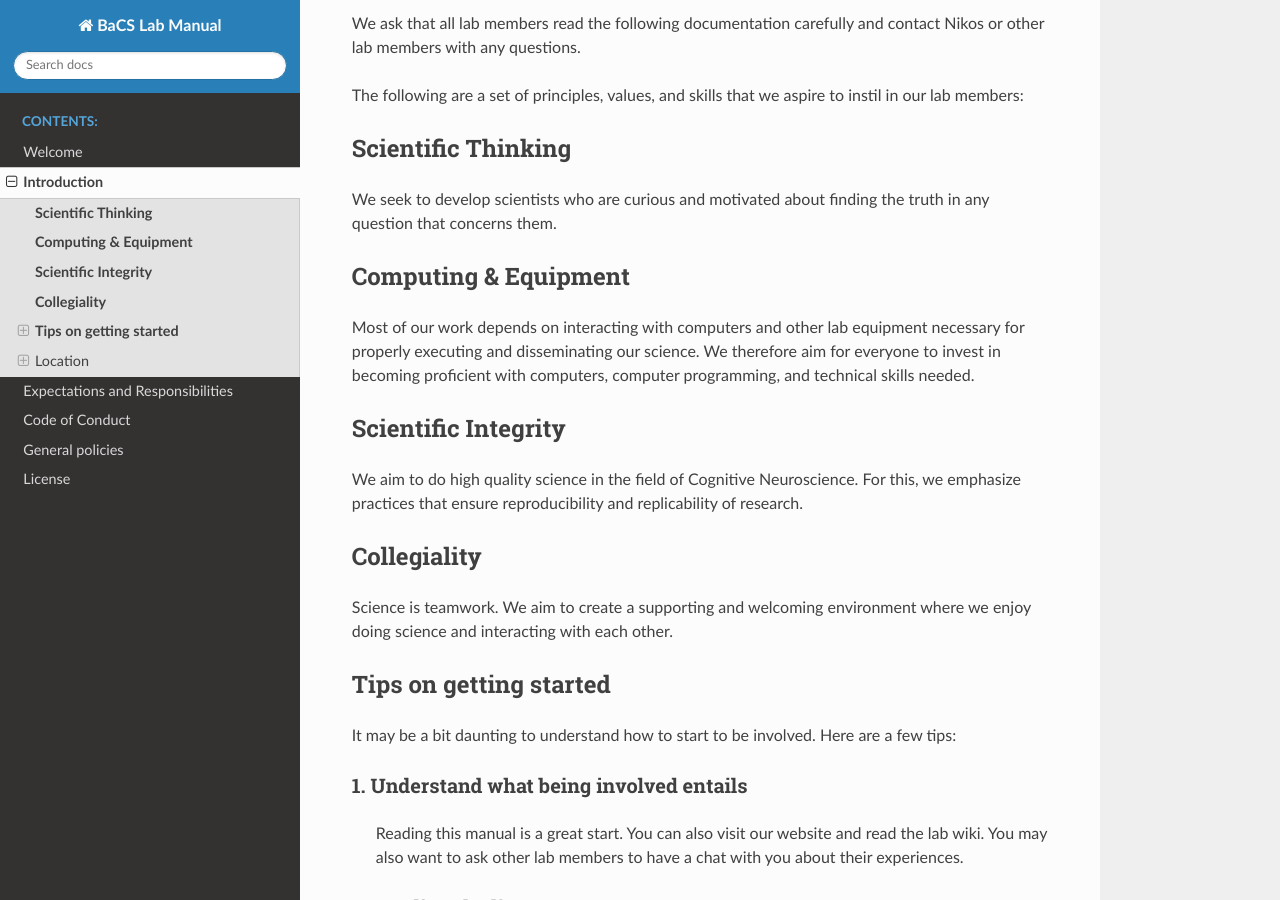
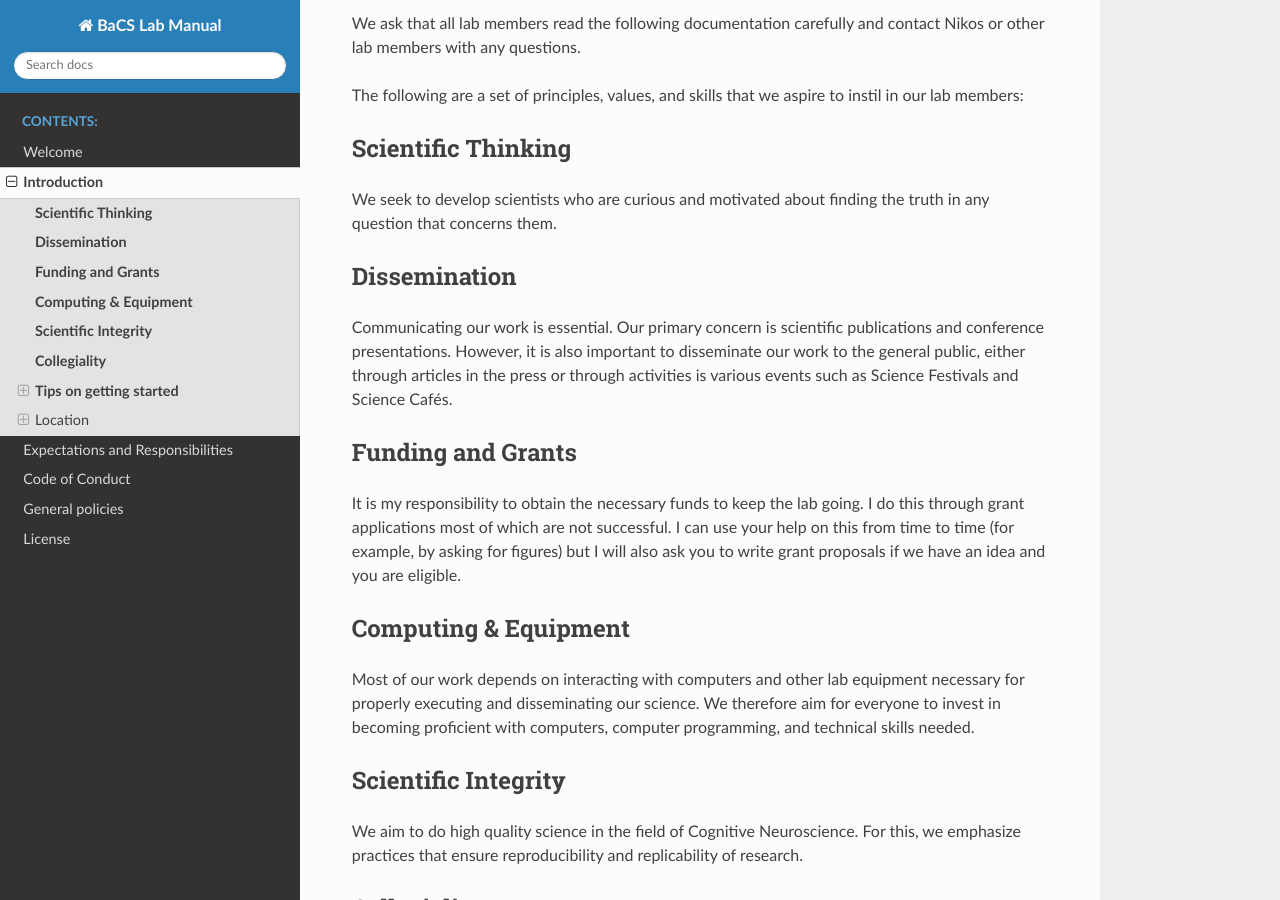
Before and after one commit to nkonstantinou/BaCS_lab_manual, a Sphinx documentation site: the page built from source/intro.rst, in a window 1280 px wide and 900 px high, scrolled down 292 px. Built offline with Sphinx 7.4.7 and the Read the Docs theme 2.0.0, drawn with Linux system fonts in a browser that asks for light colours.

Commit message:
Update intro.rst

```diff
--- a/source/intro.rst
+++ b/source/intro.rst
@@ -16,6 +16,20 @@ The following are a set of principles, values, and skills that we aspire to inst
 ------------------------
 We seek to develop scientists who are curious and motivated about finding the truth
 in any question that concerns them.
+
+**Dissemination**
+------------------------
+Communicating our work is essential. Our primary concern is scientific publications and
+conference presentations. However, it is also important to disseminate our work to the
+general public, either through articles in the press or through activities is various
+events such as Science Festivals and Science Cafés.
+
+**Funding and Grants**
+-----------------------
+It is my responsibility to obtain the necessary funds to keep the lab going.
+I do this through grant applications most of which are not successful.
+I can use your help on this from time to time (for example, by asking for figures)
+but I will also ask you to write grant proposals if we have an idea and you are eligible.
 
 **Computing & Equipment**
 --------------------------
```
